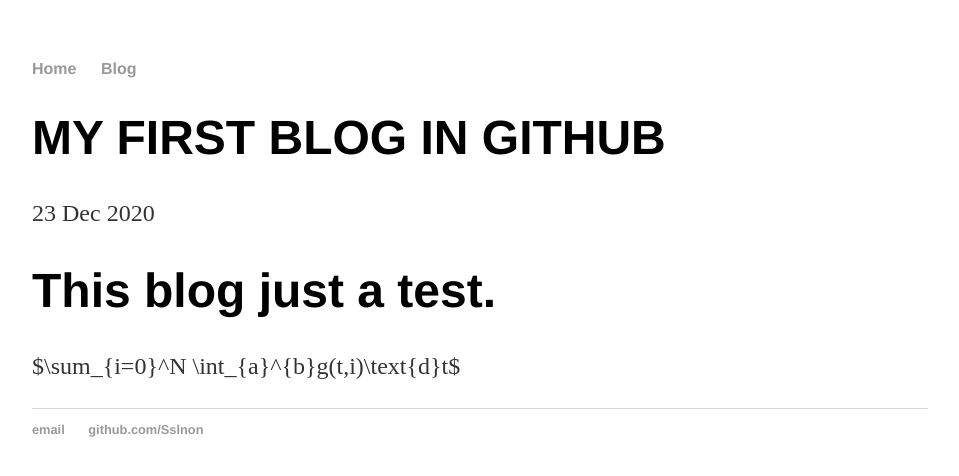
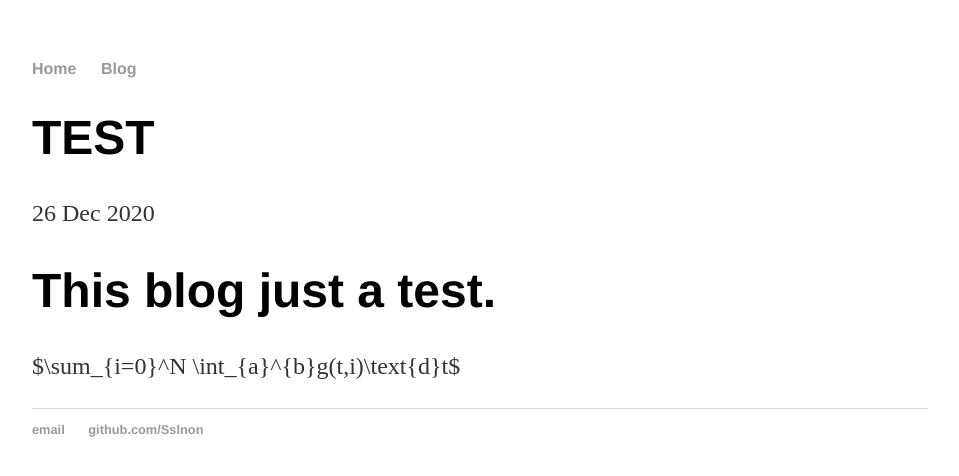
Before and after one commit to Sslnon/Sslnon.github.io, a Jekyll site: the page built from _posts/2020-12-26-TEST.md, in a window 1280 px wide. Shown: the top 476 px of the page, without its empty margins (160-1119 px from the left). Built offline with Jekyll 4.4.1, drawn with Linux system fonts in a browser that asks for light colours.

Commit message:
Update 2020-12-26-TEST.md

```diff
--- a/_posts/2020-12-26-TEST.md
+++ b/_posts/2020-12-26-TEST.md
@@ -1,7 +1,7 @@
 ---
 layout: post
-title: "MY FIRST BLOG IN GITHUB"
-date: 2020-12-23
+title: "TEST"
+date: 2020-12-26
 ---
 
 # This blog just a test.
```
